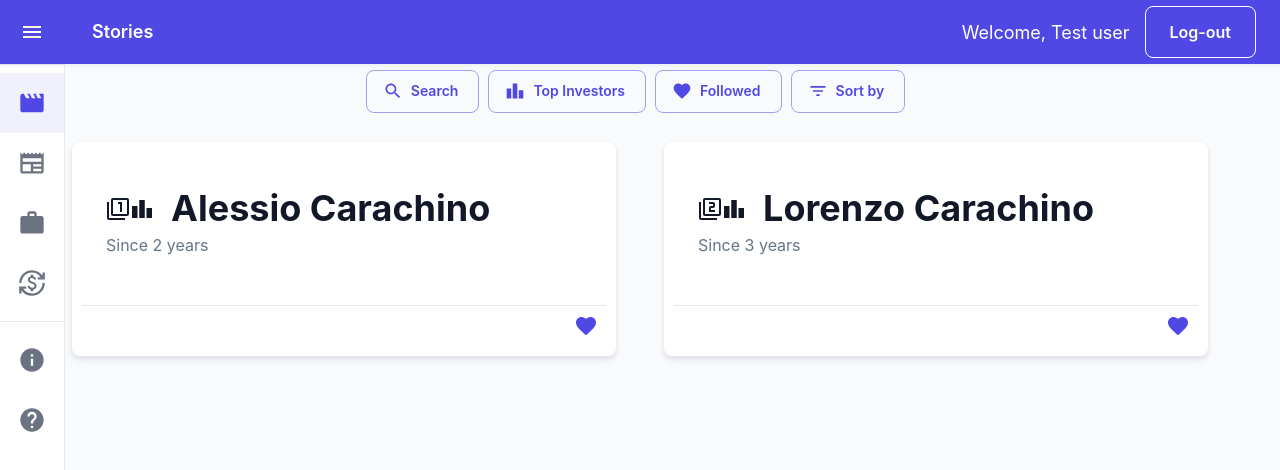
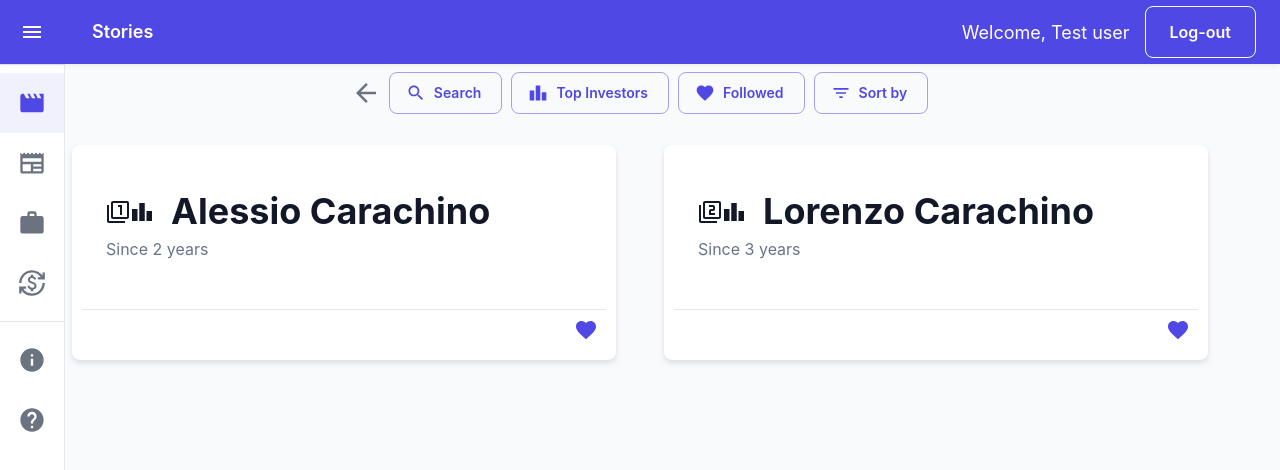
Before and after one commit to CarachinoAlessio/IntelliMents, a React (Create React App) app: page /investors/followed in a window 1280 px wide. Shown: the top 470 px of the page. Built offline with nearby package versions, Linux system fonts and the light colour scheme; the HTML template or start-up script is replaced by a standard one.

Commit message:
added back button

```diff
--- a/src/components/InvestorsComp.js
+++ b/src/components/InvestorsComp.js
@@ -12,6 +12,7 @@ import {Search} from "@mui/icons-material";
 import * as PropTypes from "prop-types";
 import * as React from 'react';
 import {FilterList} from "@mui/icons-material";
+import ArrowBackIcon from '@mui/icons-material/ArrowBack';
 import {
     Box,
     Card, CardActionArea, CardActions, CardContent, Chip,
@@ -158,6 +159,9 @@ const showProfile = (i) => {
                                     display: 'flex',
                                     alignItems: 'center',
                                     justifyContent: 'center'}}>
+                        <IconButton aria-label="account" onClick={() => navigate(-1)}>
+                        <ArrowBackIcon sx={{ fontSize: 30 }} />
+                        </IconButton>
                     <Button aria-describedby={idSearch} onClick={handleOpenSearch} variant={"outlined"} startIcon={<Search></Search>}>Search</Button>&nbsp;&nbsp;
                     <Popper id={idSearch} open={openSearch} anchorEl={anchorSearch}>
                         <Card raised={true} sx={{minWidth: 450}}>
--- a/src/components/InvestorsFollowedComp.js
+++ b/src/components/InvestorsFollowedComp.js
@@ -16,6 +16,7 @@ import FavoriteIcon from '@mui/icons-material/Favorite';
 import Filter1Icon from '@mui/icons-material/Filter1';
 import Filter2Icon from '@mui/icons-material/Filter2';
 import FormatListBulletedIcon from '@mui/icons-material/FormatListBulleted';
+import ArrowBackIcon from '@mui/icons-material/ArrowBack';
 import {
     Box,
     Card, CardActionArea, CardActions, CardContent, Chip,
@@ -141,12 +142,18 @@ export default function InvestorsFollowedComp(props) {
     return (
         <>
         <Grid container fluid>
+
+        </Grid>
+        <Grid container fluid>
             <Row>
                 <Col>
                     <Grid style={{
                                     display: 'flex',
                                     alignItems: 'center',
                                     justifyContent: 'center'}}>
+                        <IconButton aria-label="account" onClick={() => navigate(-1)}>
+                        <ArrowBackIcon sx={{ fontSize: 30 }} />
+                        </IconButton>
                         <Button aria-describedby={idSearch} onClick={handleOpenSearch} variant={"outlined"} startIcon={<Search></Search>}>Search</Button>&nbsp;&nbsp;
                         <Popper id={idSearch} open={openSearch} anchorEl={anchorSearch}>
                         <Card raised={true} sx={{minWidth: 450}}>
--- a/src/components/InvestorsTopComp.js
+++ b/src/components/InvestorsTopComp.js
@@ -19,6 +19,7 @@ import Filter3Icon from '@mui/icons-material/Filter3';
 import Filter4Icon from '@mui/icons-material/Filter4';
 import Search from '@mui/icons-material/Search';
 import FavoriteIcon from '@mui/icons-material/Favorite';
+import ArrowBackIcon from '@mui/icons-material/ArrowBack';
 import {
     Box,
     Card, CardActionArea, CardActions, CardContent, Chip,
@@ -165,6 +166,9 @@ export default function InvestorsTopComp(props) {
                                     display: 'flex',
                                     alignItems: 'center',
                                     justifyContent: 'center'}}>
+                        <IconButton aria-label="account" onClick={() => navigate(-1)}>
+                        <ArrowBackIcon sx={{ fontSize: 30 }} />
+                        </IconButton>
                         <Button aria-describedby={idSearch} onClick={handleOpenSearch} variant={"outlined"} startIcon={<Search></Search>}>Search</Button>&nbsp;&nbsp;
                         <Popper id={idSearch} open={openSearch} anchorEl={anchorSearch}>
                         <Card raised={true} sx={{minWidth: 450}}>
```
